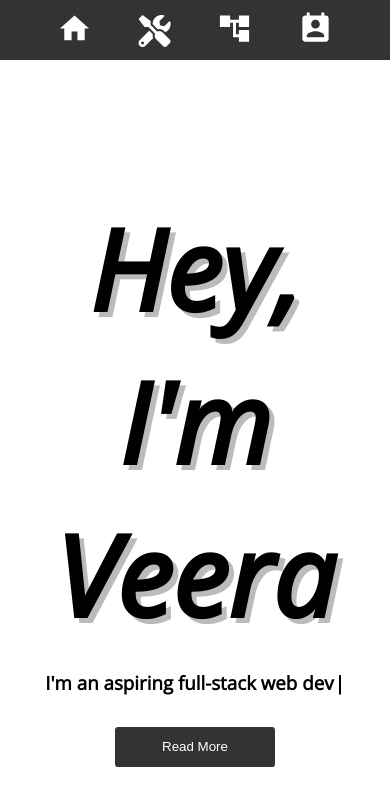
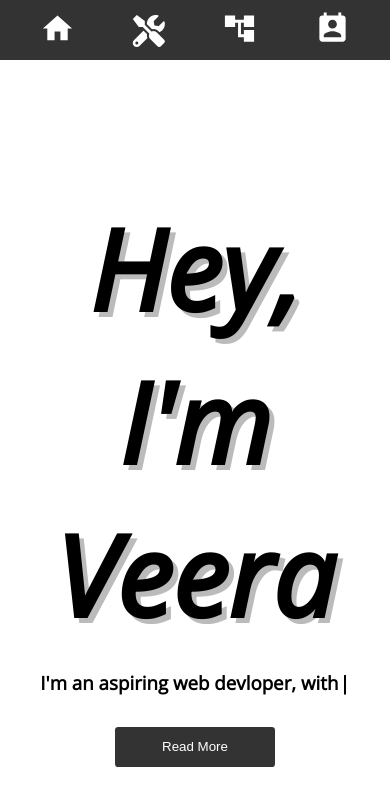
Before and after one commit to veer-a1505/my_portfolio, a React (Create React App) app: page / in a window 390 px wide. Shown: the top 806 px of the page. Built offline with nearby package versions, Linux system fonts and the light colour scheme.

Commit message:
added css style

```diff
--- a/src/App.css
+++ b/src/App.css
@@ -450,7 +450,7 @@ header li:hover {
     padding: 0.2em;
     display: flex;
     flex-direction: row;
-    justify-content: space-evenly;
+    justify-content: space-around;
   }
 
   .pf-header li {
--- a/src/components/Home.js
+++ b/src/components/Home.js
@@ -12,7 +12,7 @@ const Home = () => {
             onInit={(typewriter) => {
               typewriter
                 .typeString(
-                  "I'm an aspiring full-stack web devloper, without <i>CS</i> Degree."
+                  "I'm an aspiring web devloper, without <i>CS</i> Degree."
                 )
                 .start()
                 .changeDelay(100)
--- a/src/components/Skills.js
+++ b/src/components/Skills.js
@@ -83,7 +83,7 @@ const Skills = (props) => {
 
       <div>
         <h2>TOOLS/OS</h2>
-        <div className='skills_icons'>
+        <div className='skills_icons other-icons'>
           <div>
             <a href='https://git-scm.com/' target='_blank' rel='noreferrer'>
               <i className='devicon-git-plain-wordmark colored'></i>
```
